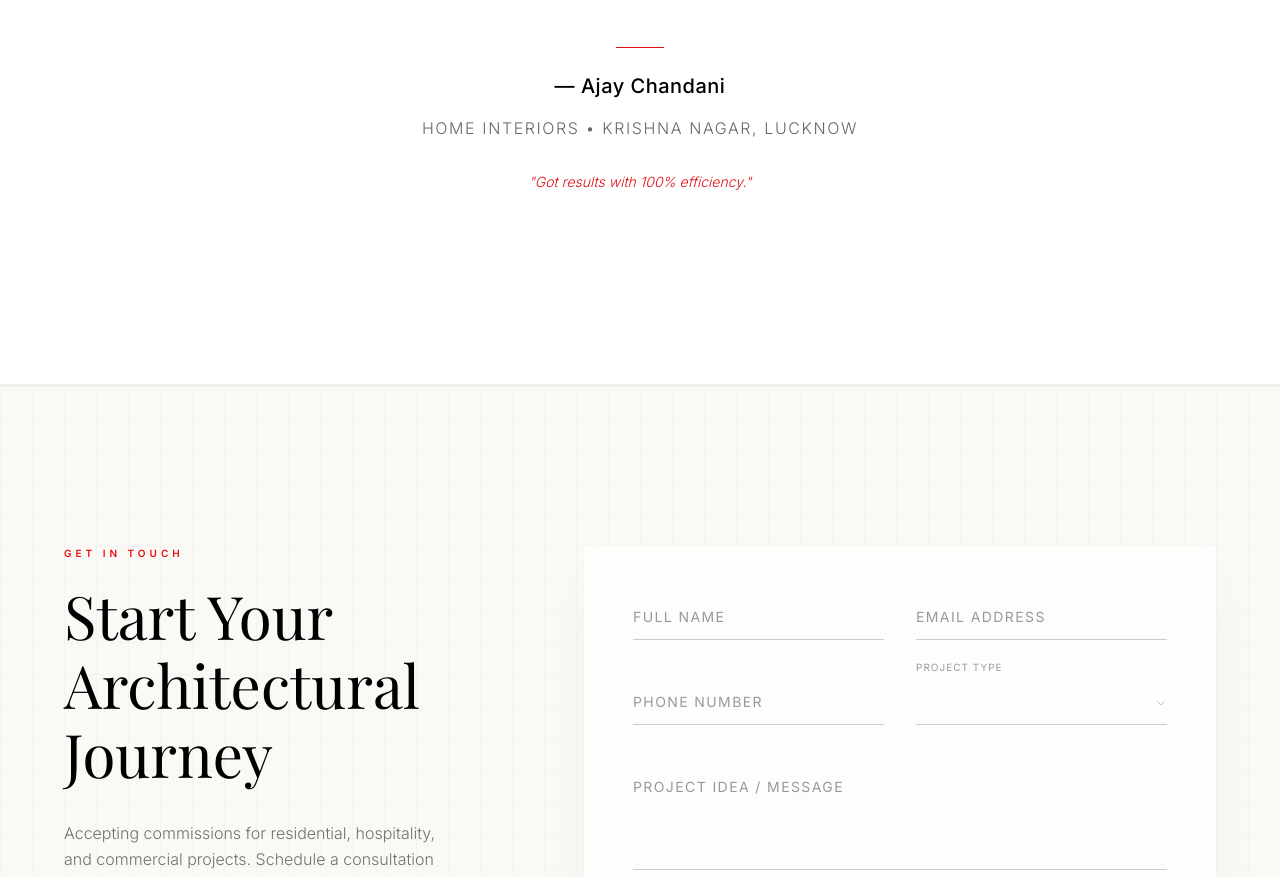
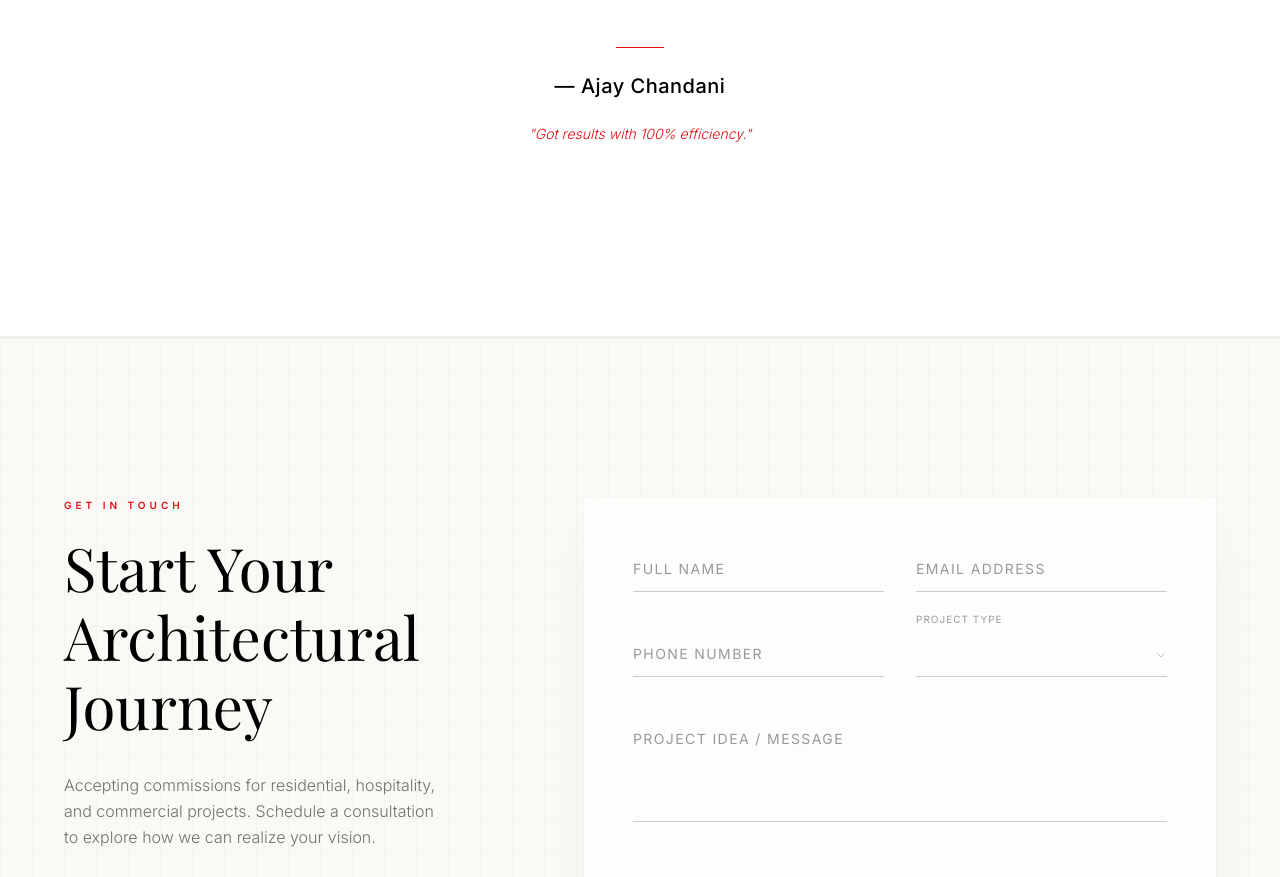
Before and after one commit to khrishChauhan/One-Point, a Next.js app: page / in a window 1280 px wide. Shown: the part 9809-10686 px from the top of the page. Built offline with nearby package versions, Linux system fonts and the light colour scheme; a web font is replaced by a local one.

Commit message:
Refine testimonial layout to strictly match newest layout specifications

```diff
--- a/src/components/shared/Testimonials.tsx
+++ b/src/components/shared/Testimonials.tsx
@@ -48,11 +48,7 @@ export function Testimonials() {
                 — Ajay Chandani
               </cite>
 
-              <span className="text-black/60 font-sans font-light text-sm md:text-base block uppercase tracking-widest mt-2">
-                Home Interiors • Krishna Nagar, Lucknow
-              </span>
-
-              <p className="text-[#E40F14] font-sans font-light text-sm italic pt-4">
+              <p className="text-[#E40F14] font-sans font-light text-sm italic pt-2">
                 "Got results with 100% efficiency."
               </p>
             </div>
```
